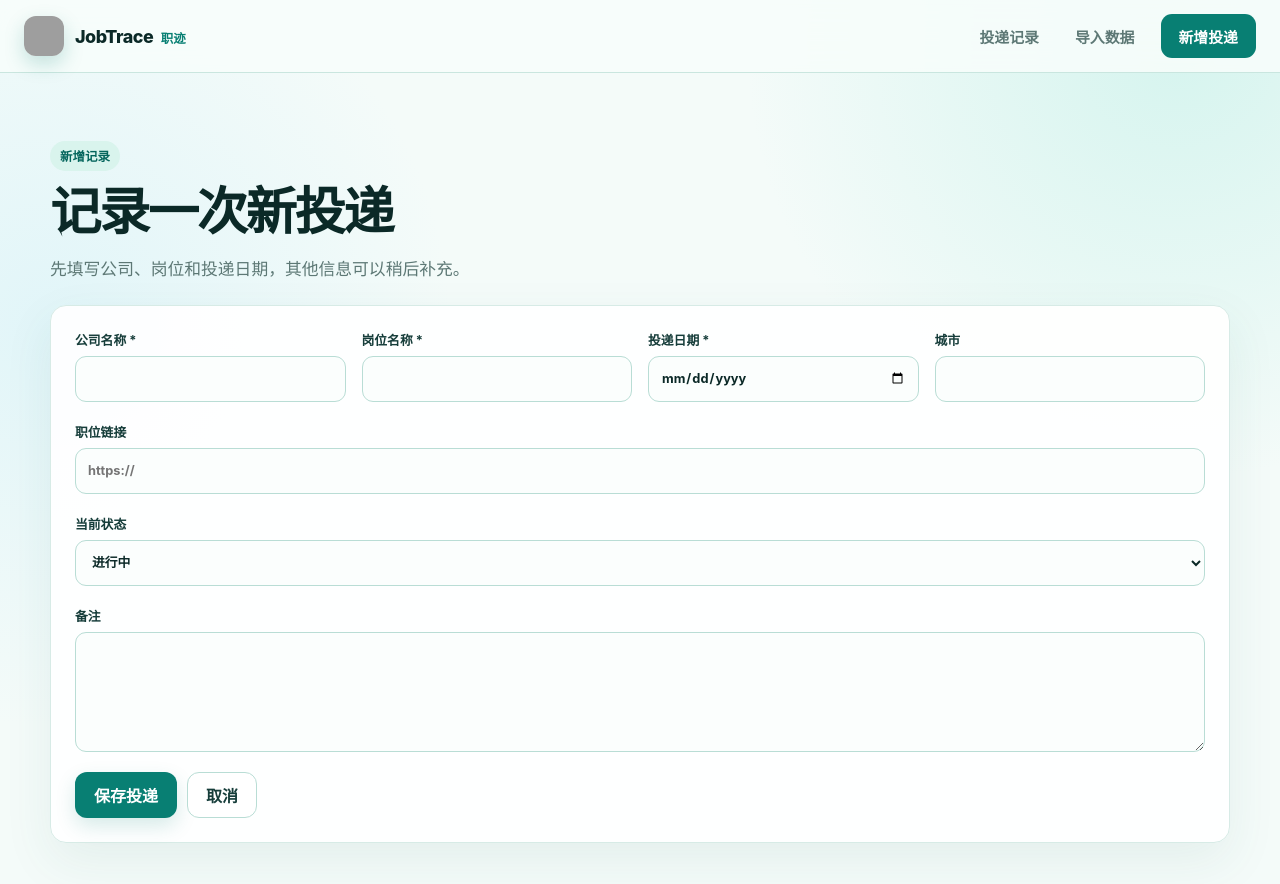
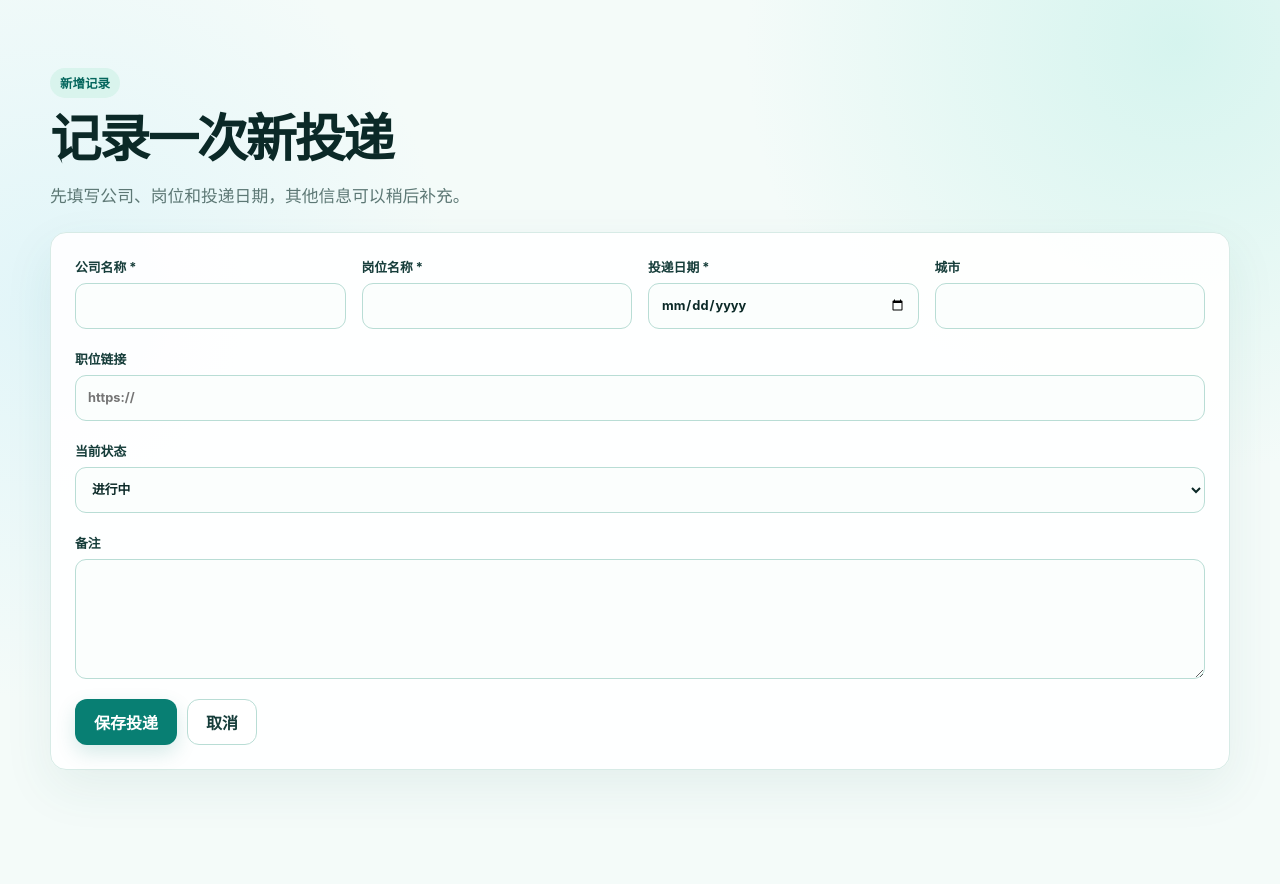
Before and after one commit to HangChi/JobTrace, a Next.js app: page /applications/new in a window 1280 px wide. Shown: the top 884 px of the page. After the commit the page ends 858 px from the top, so only its background shows below. Built offline with nearby package versions, Linux system fonts and the light colour scheme; grey boxes are pictures that could not be loaded.

Commit message:
Polish application dashboard interactions

```diff
--- a/src/app/globals.css
+++ b/src/app/globals.css
@@ -84,83 +84,6 @@ textarea {
 }
 .skip-link:focus {
   transform: translateY(0);
-}
-
-.site-header {
-  position: sticky;
-  z-index: 20;
-  top: 0;
-  border-bottom: 1px solid rgba(185, 221, 213, 0.72);
-  background: rgba(248, 253, 251, 0.88);
-  backdrop-filter: blur(16px);
-}
-.header-inner {
-  width: min(1240px, calc(100% - 48px));
-  min-height: 72px;
-  margin: 0 auto;
-  display: flex;
-  align-items: center;
-  justify-content: space-between;
-  gap: 24px;
-}
-.brand {
-  display: inline-flex;
-  align-items: center;
-  gap: 11px;
-  text-decoration: none;
-}
-.brand-mark {
-  width: 40px;
-  height: 40px;
-  display: block;
-  border-radius: 12px;
-  box-shadow: 0 8px 20px rgba(8, 127, 115, 0.22);
-}
-.brand-name {
-  color: var(--ink-strong);
-  font-size: 1.12rem;
-  font-weight: 800;
-  letter-spacing: -0.025em;
-}
-.brand-name small {
-  margin-left: 4px;
-  color: var(--brand);
-  font-size: 0.78rem;
-  font-weight: 650;
-  letter-spacing: 0;
-}
-nav {
-  display: flex;
-  align-items: center;
-  gap: 8px;
-}
-nav a {
-  min-height: 44px;
-  display: inline-flex;
-  align-items: center;
-  padding: 0 14px;
-  border-radius: 11px;
-  color: var(--muted);
-  text-decoration: none;
-  font-size: 0.93rem;
-  font-weight: 650;
-  transition:
-    color 180ms ease-out,
-    background 180ms ease-out;
-}
-nav a:hover {
-  color: var(--brand-dark);
-  background: var(--brand-soft);
-}
-nav .nav-primary {
-  margin-left: 4px;
-  padding-inline: 18px;
-  color: white;
-  background: var(--brand);
-}
-nav .nav-primary:hover {
-  color: white;
-  background: var(--brand-dark);
 }
 
 .page-shell {
@@ -671,6 +594,32 @@ textarea {
   color: var(--ink-strong);
   background: #fbfefd;
 }
+.select-wrap {
+  position: relative;
+  display: block;
+}
+.select-wrap select {
+  appearance: none;
+  padding-right: 42px;
+}
+.select-wrap svg,
+.export-chevron {
+  width: 16px;
+  height: 16px;
+  fill: none;
+  stroke: currentColor;
+  stroke-width: 1.7;
+  stroke-linecap: round;
+  stroke-linejoin: round;
+}
+.select-wrap svg {
+  position: absolute;
+  top: 50%;
+  right: 14px;
+  color: var(--muted);
+  pointer-events: none;
+  transform: translateY(-50%);
+}
 input:hover,
 select:hover,
 textarea:hover {
@@ -698,6 +647,11 @@ textarea {
 }
 .application-list-panel .section-kicker {
   margin-bottom: 5px;
+}
+.table-hint {
+  margin: 5px 0 0;
+  color: var(--muted);
+  font-size: 0.78rem;
 }
 .record-count {
   padding: 6px 10px;
@@ -763,6 +717,15 @@ tbody tr:last-child td {
   font-weight: 750;
   text-decoration: none;
   white-space: nowrap;
+}
+.edit-link svg {
+  width: 14px;
+  height: 14px;
+  fill: none;
+  stroke: currentColor;
+  stroke-width: 1.45;
+  stroke-linecap: round;
+  stroke-linejoin: round;
 }
 .job-link:hover,
 .edit-link:hover {
@@ -934,6 +897,13 @@ dialog::backdrop {
   place-items: center;
   color: var(--muted);
 }
+.detail-loading-inline {
+  min-height: 52px;
+  margin: 0;
+  border-radius: 10px;
+  background: var(--surface-soft);
+  font-size: 0.82rem;
+}
 .detail-meta-grid {
   display: grid;
   grid-template-columns: repeat(4, 1fr);
@@ -1068,25 +1038,6 @@ dialog::backdrop {
 }
 
 @media (max-width: 720px) {
-  .header-inner {
-    width: min(100% - 28px, 1180px);
-    min-height: auto;
-    padding: 12px 0;
-    align-items: flex-start;
-  }
-  .brand-name small {
-    display: none;
-  }
-  nav {
-    gap: 2px;
-  }
-  nav a {
-    padding-inline: 9px;
-    font-size: 0.82rem;
-  }
-  nav .nav-primary {
-    padding-inline: 11px;
-  }
   .page-shell {
     width: min(100% - 28px, 1180px);
     padding: 36px 0 64px;
@@ -1211,16 +1162,6 @@ dialog::backdrop {
 }
 
 @media (max-width: 440px) {
-  .brand-mark {
-    width: 35px;
-    height: 35px;
-  }
-  .brand-name {
-    font-size: 0.98rem;
-  }
-  nav a:not(.nav-primary) {
-    display: none;
-  }
   .dashboard-hero h1 {
     font-size: clamp(2.25rem, 12vw, 3.2rem);
   }
--- a/src/app/layout.tsx
+++ b/src/app/layout.tsx
@@ -1,6 +1,4 @@
 import type { Metadata } from "next";
-import Image from "next/image";
-import Link from "next/link";
 import "./globals.css";
 
 export const metadata: Metadata = {
@@ -22,29 +20,6 @@ export default function RootLayout({
         <a className="skip-link" href="#main-content">
           跳到主要内容
         </a>
-        <header className="site-header">
-          <div className="header-inner">
-            <Link className="brand" href="/" aria-label="JobTrace 职迹首页">
-              <Image
-                className="brand-mark"
-                src="/icon.svg"
-                width="40"
-                height="40"
-                alt=""
-              />
-              <span className="brand-name">
-                JobTrace <small>职迹</small>
-              </span>
-            </Link>
-            <nav aria-label="主导航">
-              <Link href="/">投递记录</Link>
-              <Link href="/import">导入数据</Link>
-              <Link className="nav-primary" href="/applications/new">
-                新增投递
-              </Link>
-            </nav>
-          </div>
-        </header>
         <main className="page-shell" id="main-content">
           {children}
         </main>
```
Also changed, not shown: src/modules/applications/ui/application-filters.tsx (+10 -0 lines), src/modules/applications/ui/application-table.tsx (+31 -2 lines), src/modules/data-transfer/ui/export-button.tsx (+4 -4 lines), 1 other file (tests, documents, lock files or other folders).
